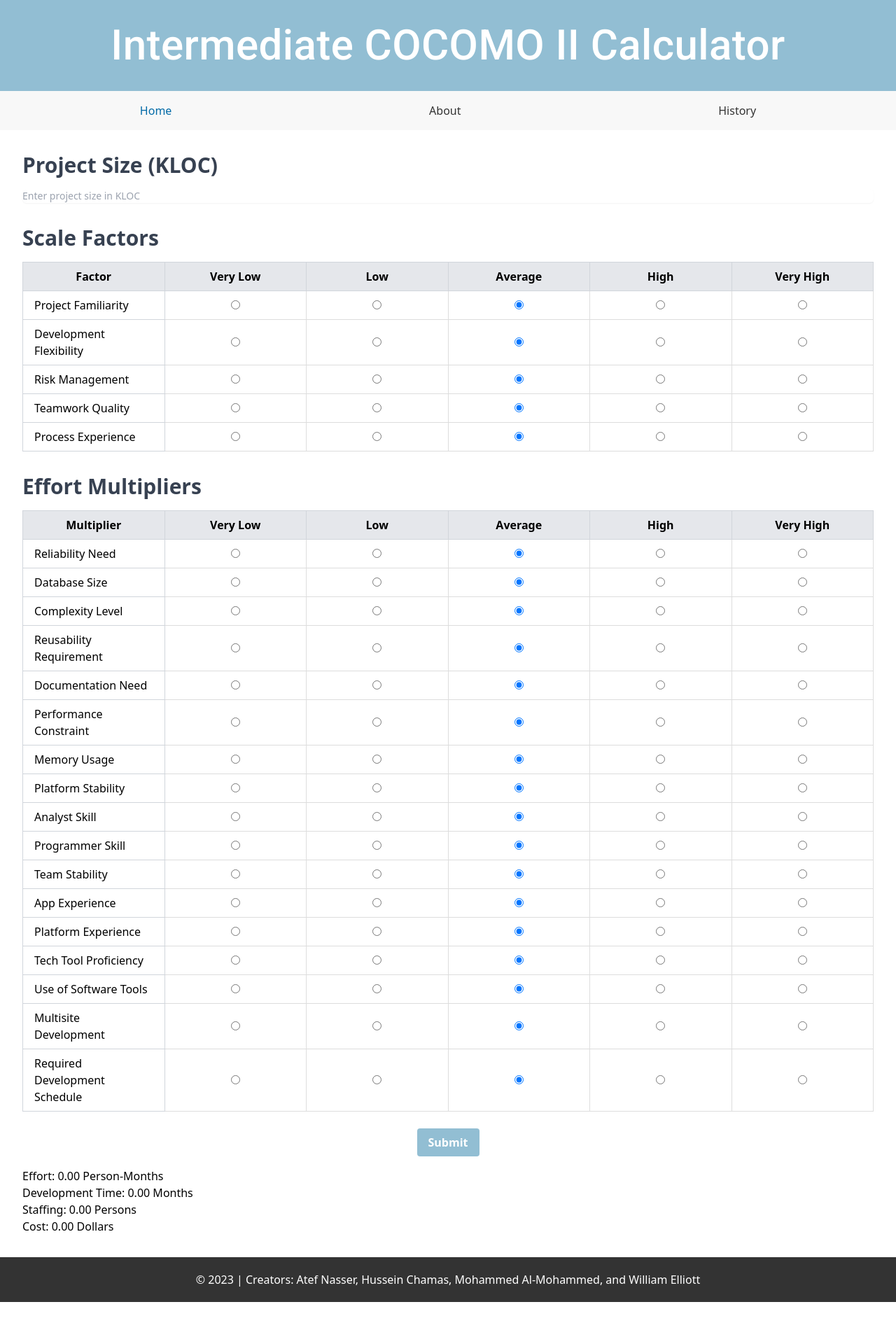
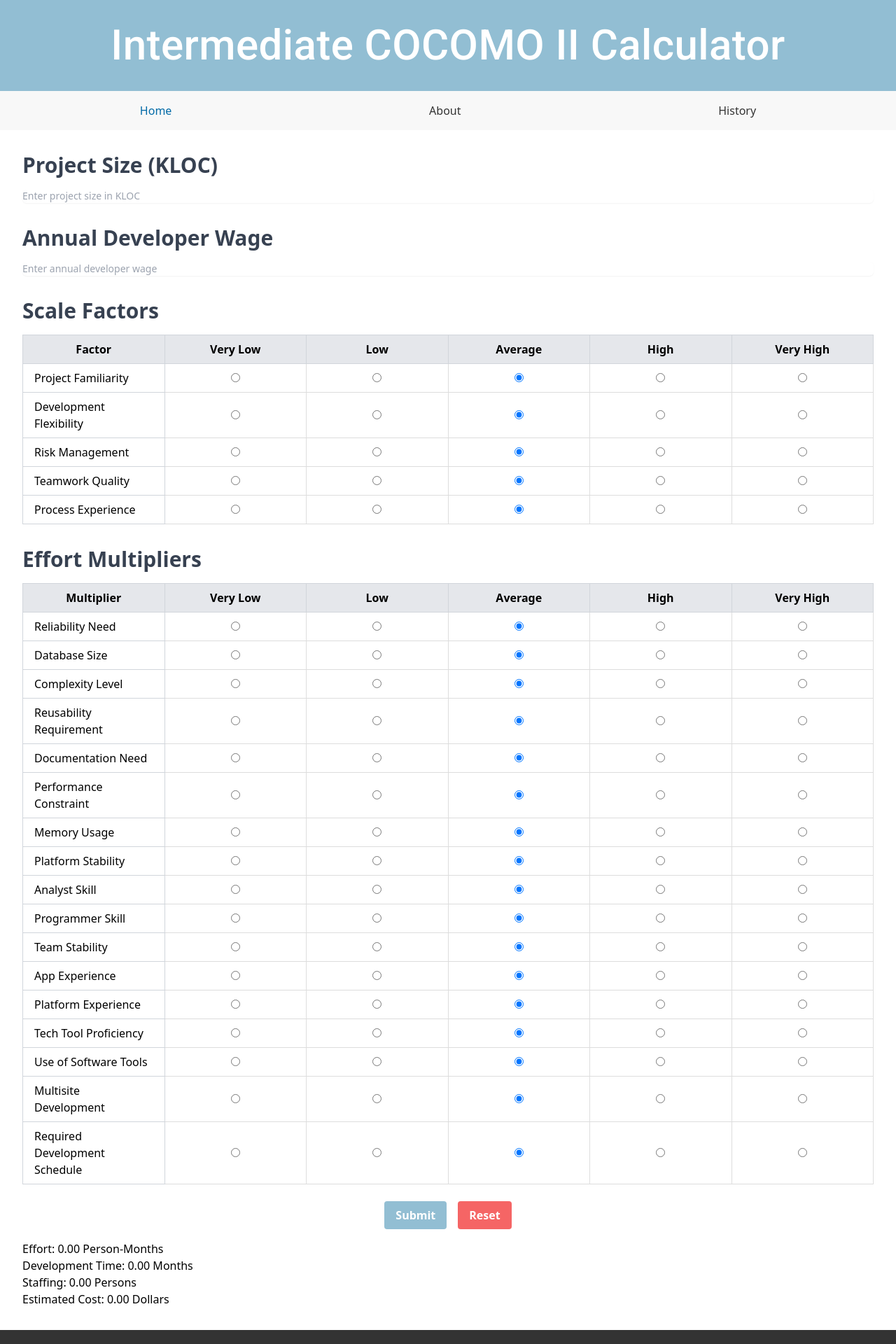
Before and after one commit to atefnasser/Intermediate-Cocomo2, a React (Vite) app: page / in a window 1280 px wide. Shown: the top 1920 px of the page at 70% size. Before the commit the page ends 1860 px from the top, so only its background shows below. Built offline with nearby package versions, Linux system fonts and the light colour scheme.

Commit message:
Finished Estimated cost
finished creating estimating cost, also added a clear button at bottom of main page

```diff
--- a/src/components/history/HistoryPage.tsx
+++ b/src/components/history/HistoryPage.tsx
@@ -15,8 +15,8 @@ const HistoryPage = () => {
               <h2>Calculation {index + 1}</h2>
               <div className="table-container">
                 <div className="table-section">
-                  <h3>Project Size</h3>
-                  <p>{entry.projectSize} KLOC</p>
+                  <p>Project Size: {entry.projectSize} KLOC</p>
+                  <p>Average Annual Wage: ${entry.annualWage.toLocaleString()}</p>
                 </div>
                 <div className="table-section">
                   <h3>Scale Factors</h3>
--- a/src/components/history/history-style.css
+++ b/src/components/history/history-style.css
@@ -37,3 +37,8 @@
       width: 100%; /* Full width on smaller screens */
     }
   }
+
+  .history-entry h3 {
+    font-size: 1em; /* Adjust the size as you prefer */
+    font-weight: bold; /* This will make the text bold */
+  }
--- a/src/pages/main/main-page.tsx
+++ b/src/pages/main/main-page.tsx
@@ -39,9 +39,10 @@ const MainPage = () => {
   const [staffing, setStaffing] = useState(0);
   const [costPerPersonMonth, setCostPerPersonMonth] = useState(1000); // Example default value
   const [totalCost, setTotalCost] = useState(0);
+  const [annualWage, setAnnualWage] = useState('');
 
   // Scale factors and effort multipliers (same as provided by you)
-const SFs = {
+  const SFs = {
     'Project Familiarity': { 'Very Low': 6.20, 'Low': 4.96, 'Average': 3.72, 'High': 2.48, 'Very High': 1.24 },
     'Development Flexibility': { 'Very Low': 5.07, 'Low': 4.05, 'Average': 3.04, 'High': 2.03, 'Very High': 1.01 },
     'Risk Management': { 'Very Low': 7.07, 'Low': 5.65, 'Average': 4.24, 'High': 2.83, 'Very High': 1.41 },
@@ -83,7 +84,7 @@ const SFs = {
     }));
   };
 
-const handleSubmit = () => {
+  const handleSubmit = () => {
     console.log('Submit clicked'); // To check if the function is called
 
     // Ensure projectSize is a number
@@ -92,6 +93,15 @@ const handleSubmit = () => {
       console.error('Project size is not a valid number');
       return;
     }
+
+    const annualWageValue = parseFloat(annualWage);
+    if (isNaN(annualWageValue)) {
+      console.error('Annual wage is not a valid number');
+      return;
+    }
+    const monthlyWage = annualWageValue / 12;
+
+
 
     let sumSF = 0;
     Object.entries(selections['scaleFactors'] || {}).forEach(([factor, level]) => {
@@ -113,6 +123,8 @@ const handleSubmit = () => {
       }
     });
 
+
+
     const A = 2.94;
     const B = 0.91;
     const C = 3.67;
@@ -122,30 +134,67 @@ const handleSubmit = () => {
     const calculatedEffort = A * Math.pow(sizeInKLOC, E) * productEM;
     const developmentTime = C * Math.pow(calculatedEffort, (D + 0.2 * (E - B)));
     const calculatedStaffing = calculatedEffort / developmentTime;
-    const calculatedCost = calculatedEffort * costPerPersonMonth;
+    const estimatedCost = calculatedEffort * monthlyWage;
 
     console.log('Calculated Effort:', calculatedEffort);
     console.log('Calculated Development Time:', developmentTime);
     console.log('Calculated Staffing:', calculatedStaffing);
-    console.log('Calculated Cost:', calculatedCost);
+    console.log('Calculated Cost:', estimatedCost);
 
     setEffort(calculatedEffort);
     setDeploymentTime(developmentTime);
     setStaffing(calculatedStaffing);
-    setTotalCost(calculatedCost);
+    setTotalCost(estimatedCost);
 
     addHistoryEntry({
       projectSize: sizeInKLOC,
+      annualWage: annualWageValue,
       scaleFactors: selections.scaleFactors,
       effortMultipliers: selections.effortMultipliers,
       effort: calculatedEffort,
       developmentTime: developmentTime,
       staffing: calculatedStaffing,
-      cost: calculatedCost // Add this line to include the cost in the history
+      cost: estimatedCost // Add this line to include the cost in the history
     });
   };
 
-
+  const handleReset = () => {
+    // Resetting all the state variables to their default values
+    setSelections({
+      scaleFactors: {
+        'Project Familiarity': 'Average',
+        'Development Flexibility': 'Average',
+        'Risk Management': 'Average',
+        'Teamwork Quality': 'Average',
+        'Process Experience': 'Average'
+      },
+      effortMultipliers: {
+        'Reliability Need': 'Average',
+        'Database Size': 'Average',
+        'Complexity Level': 'Average',
+        'Reusability Requirement': 'Average',
+        'Documentation Need': 'Average',
+        'Performance Constraint': 'Average',
+        'Memory Usage': 'Average',
+        'Platform Stability': 'Average',
+        'Analyst Skill': 'Average',
+        'Programmer Skill': 'Average',
+        'Team Stability': 'Average',
+        'App Experience': 'Average',
+        'Platform Experience': 'Average',
+        'Tech Tool Proficiency': 'Average',
+        'Use of Software Tools': 'Average',
+        'Multisite Development': 'Average',
+        'Required Development Schedule': 'Average'
+      }
+    });
+    setProjectSize('');
+    setEffort(0);
+    setDeploymentTime(0);
+    setStaffing(0);
+    setTotalCost(0);
+    setAnnualWage('');
+  };
 
   const options = ['Very Low', 'Low', 'Average', 'High', 'Very High'];
 
@@ -193,10 +242,10 @@ const handleSubmit = () => {
       {/* Project Size Input */}
       <div className="mb-8">
         <label htmlFor="project-size" className="block text-xl font-medium text-gray-700 mb-2">
-        <h2 className="text-3xl font-bold text-gray-700 mb-4">Project Size (KLOC)</h2>
+          <h2 className="text-3xl font-bold text-gray-700 mb-4">Project Size (KLOC)</h2>
         </label>
         <input
-          type="number"
+          type="text"
           id="project-size"
           className="shadow-sm focus:ring-indigo-500 focus:border-indigo-500 block w-full sm:text-sm border-gray-300 rounded-md"
           placeholder="Enter project size in KLOC"
@@ -205,6 +254,19 @@ const handleSubmit = () => {
         />
       </div>
 
+      <div className="mb-8">
+        <label htmlFor="project-size" className="block text-xl font-medium text-gray-700 mb-2">
+          <h2 className="text-3xl font-bold text-gray-700 mb-4">Annual Developer Wage</h2>
+        </label>
+        <input
+          type="text"
+          id="annual-wage"
+          className="shadow-sm focus:ring-indigo-500 focus:border-indigo-500 block w-full sm:text-sm border-gray-300 rounded-md"
+          placeholder="Enter annual developer wage"
+          value={annualWage}
+          onChange={(e) => setAnnualWage(e.target.value)}
+        />
+      </div>
 
       {/* Scale Factors Table */}
       <div className="mb-8">
@@ -262,7 +324,15 @@ const handleSubmit = () => {
         >
           Submit
         </button>
+        <button
+          className="ml-4 hover:bg-red-700 text-white font-bold py-2 px-4 rounded"
+          style={{ backgroundColor: '#F56565' }}
+          onClick={handleReset}
+        >
+          Reset
+        </button>
       </div>
+
 
       {/* Results Display */}
       {effort !== null && (
@@ -270,7 +340,7 @@ const handleSubmit = () => {
           <p>Effort: {effort.toFixed(2)} Person-Months</p>
           <p>Development Time: {deploymentTime.toFixed(2)} Months</p>
           <p>Staffing: {staffing.toFixed(2)} Persons</p>
-          <p>Cost: {totalCost.toFixed(2)} Dollars</p>
+          <p>Estimated Cost: {totalCost.toFixed(2)} Dollars</p>
         </div>
       )}
     </div>
```
Also changed, not shown: src/pages/main/main-page.css (+7 -2 lines).
